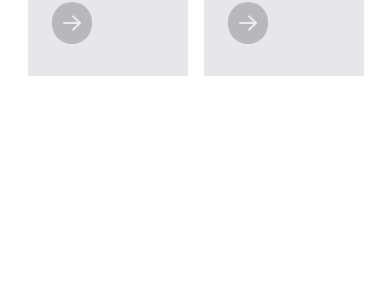
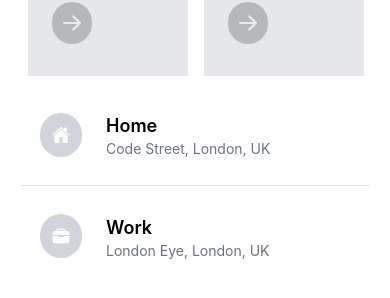
Before and after one commit to samettas/uber, a React Native app: screen /HomeScreen in a window 390 px wide. Shown: the part 314-612 px from the top of the page. Built offline with nearby package versions, Linux system fonts and the light colour scheme.

Commit message:
save favorite places

```diff
--- /dev/null
+++ b/components/NavFavourites.js
@@ -0,0 +1,51 @@
+import { StyleSheet, Text, TouchableOpacity, View } from 'react-native'
+import React from 'react'
+import { FlatList } from 'react-native-gesture-handler';
+import { Icon } from 'react-native-elements';
+import tw from 'twrnc';
+
+const data = [
+    {
+        id: "123",
+        icon: "home",
+        location: "Home",
+        destination: "Code Street, London, UK",
+    },
+    {
+        id: "456",
+        icon: "briefcase",
+        location: "Work",
+        destination: "London Eye, London, UK",
+    },
+];
+
+const NavFavourites = () => {
+
+  return <FlatList data={data}
+  keyExtractor={(item) => item.id}
+  ItemSeparatorComponent={()=> (
+    <View
+        style={[tw`bg-gray-200 h-1`, {height: 0.5}]}
+    />
+  )}
+  renderItem={({item: {location, destination, icon}}) => (
+    <TouchableOpacity style={tw`flex-row items-center p-5`}>
+        <Icon
+        style={tw`mr-4 rounded-full bg-gray-300 p-3`}
+        name={icon}
+        type='ionicon'
+        color='white'
+        size={18}
+        />
+        <View style={tw`p-2`}>
+            <Text style={tw`font-semibold text-lg`} >{location}</Text>
+            <Text style={tw`text-gray-500`} >{destination}</Text>
+        </View>
+    </TouchableOpacity>
+
+)}/>
+}
+
+export default NavFavourites
+
+const styles = StyleSheet.create({})
--- a/components/NavigateCard.js
+++ b/components/NavigateCard.js
@@ -6,6 +6,7 @@ import { GOOGLE_MAPS_APIKEY } from "@env"
 import { useDispatch } from 'react-redux'
 import { setDestination } from '../slices/navSlice'
 import { useNavigation } from '@react-navigation/native'
+import NavFavourites from './NavFavourites'
 
 const NavigateCard = () => {
 const dispatch = useDispatch();
@@ -40,6 +41,9 @@ const navigation = useNavigation();
             debounce={400}
         />
         </View>
+
+        <NavFavourites/>
+
       </View>
     </SafeAreaView>
   )
--- a/screens/HomeScreen.js
+++ b/screens/HomeScreen.js
@@ -6,6 +6,7 @@ import { GooglePlacesAutocomplete } from 'react-native-google-places-autocomplet
 import { GOOGLE_MAPS_APIKEY } from '@env';
 import { useDispatch } from 'react-redux';
 import { setDestination, setOrigin } from '../slices/navSlice';
+import NavFavourites from '../components/NavFavourites';
 
 const HomeScreen = () => {
 
@@ -56,6 +57,7 @@ const HomeScreen = () => {
           debounce={400}
         />
         <NavOptions/>
+        <NavFavourites/>
       </View>
     </SafeAreaView>
   )
```
